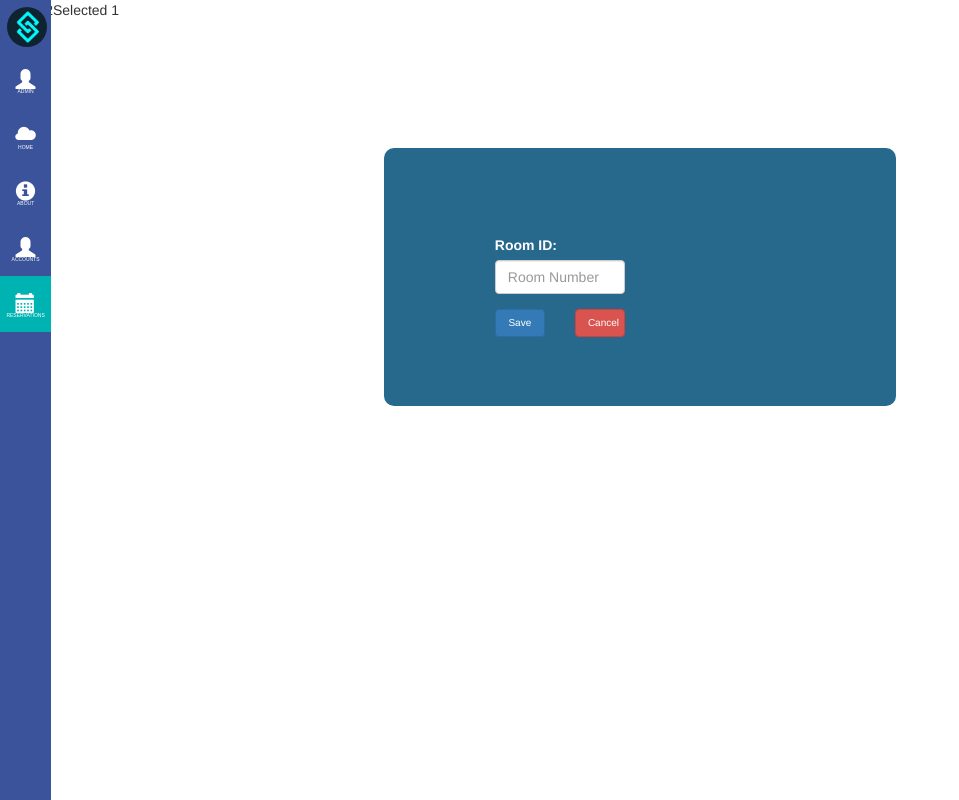
After one commit to Group1Systmad/Room_Reservation_System, a PHP site: page /addroomlist.php in a window 1280 px wide. The commit adds this page. Shown: the whole page, without its empty margins (0-959 px from the left). Run offline with PHP 8.4, Linux system fonts and the light colour scheme; a user stored in the database is signed in.

Commit message:
Add room function
-Add new table : tbl_roomlist - 1 column only (room_id)

```diff
--- /dev/null
+++ b/addroomlist.php
@@ -0,0 +1,153 @@
+<?php
+session_start();
+?>
+<html>
+<head>
+<!--    <link rel="stylesheet" href="https://maxcdn.bootstrapcdn.com/bootstrap/3.3.7/css/bootstrap.min.css">-->
+<!--    <link rel="stylesheet" href="bootstrap.css" type="text/css">-->
+<!--    <link rel="stylesheet" href="bootstrap.min.css" type="text/css">-->
+    <link rel="stylesheet" href="css/bootstrap.min.css">
+    <link rel="stylesheet" href="bren/side_bar.css" type="text/css">
+    <link rel="stylesheet" href="mika/about.css" type="text/css">
+<title>Reservations' List</title>
+<style>
+    .table{
+        width: 30%;
+        margin: 0 auto;
+    }
+    .container{
+        width: 40%;
+        background: #27698d;
+        margin: 0 auto;
+        margin-top: 10%;
+        padding: 20px;
+        border-radius: 10px;
+    }
+    .child{
+        width: 70%;
+        margin: 0 auto;
+        margin-top: 10%;
+        padding: 20px;
+        display: flex;
+        flex-flow: column;
+    }
+    .btn{
+        width: 100%;
+    }
+    label{
+        color: #fff;
+    }
+    .headers{
+        text-align: center;
+        font-size: medium;
+    }
+    td{
+        font-size: small;
+    }
+    .glyphicon-remove{
+        color: #ff572d;
+        font-size: medium;
+    }
+    .glyphicon-pencil,.glyphicon-floppy-disk{
+        font-size: medium;
+    }
+    .table_cell{
+        background: transparent;
+        border: none;
+        text-align: center;
+    }
+    <?php echo ($_SESSION["count"]==2) ? $_SESSION["classname"].'{background:white;border:1px solid;}' : ''?>
+    #room_id{
+        width: 50px;
+    }
+    #emp_id{
+        width: 80px;
+    }
+    .save{
+        padding: 0 0;
+
+    }
+</style>
+<script type="text/javascript">
+
+        function logout()
+        {
+	     var confirmdel = confirm("Confirm Log Out?");
+
+	     if (confirmdel==true)
+	     {
+	     	return true;
+	     }
+	     else
+	     {
+	     	return false;
+	     }
+        }
+
+     function openaccNav() {
+             document.getElementById("myAccountnav").style.width = "250px";
+             document.getElementById("myAccountnav").style.border = "1px solid black";
+}
+        function closeaccNav() {
+            document.getElementById("myAccountnav").style.width = "0";
+            document.getElementById("myAccountnav").style.border = "none";
+}
+</script>
+</head>
+<body>
+
+<?php
+if (isset($_SESSION["count"])){
+    echo "Count: ".$_SESSION["count"];
+    echo "Selected ".$_SESSION["selected"];
+}else{
+    echo "Session is not set";
+}
+?>
+
+<div class="sidebar">
+    <ul>
+        <li> <img src ='logo3.png' style="width: 78%; border-radius: 100%; margin-left: 7px; margin-top: 7px; margin-bottom: 5px"></li>
+        <li><a onclick="return openaccNav()"><span class="glyphicon glyphicon-user"></span><span class="menu_label">Admin</span></a></li>
+        <li><a href="homepage.php"><span class="glyphicon glyphicon-cloud"></span><span class="menu_label">Home</span></a></li>
+        <li><a href="aboutusadmin.php" ><span class="glyphicon glyphicon-info-sign" ></span><span class="menu_label">About</span></a></li>
+        <li><a href="employees.php"><span class="glyphicon glyphicon-user"></span><span class="menu_label">Accounts</span></a></li>
+        <li><div class="selected"><a href="schedtable.php"><span class="glyphicon glyphicon-calendar"></span><span class="menu_label">Reservations</span></a></div></li>
+    </ul>
+</div>
+
+<div class="container">
+        <form class="form_container" name="addroomlist" method="post" action="addroom.php">
+            <div class="child">
+            <div class="form-group row">
+                <div class="col-md-6">
+                    <label for="txtrid">Room ID:</label>
+                    <input class="form-control" type="text" name="txtrid" id="txtrid" placeholder="Room Number">
+                </div>
+            </div>
+
+            <div class="form-group row">
+
+                <div class="col-md-3">
+                    <input class="btn btn-primary" type="submit" value="Save">
+                </div>
+                <div class="col-md-3">
+                    <input class="btn btn-danger" type="submit" value="Cancel">
+                </div>
+
+            </div>
+        </form>
+
+</div>
+
+</div>
+            <?php
+        if ($_SESSION['same']==true){
+            echo '<script type="text/javascript" language="JavaScript">';
+            echo 'alert("Room already exists. Input another room ID")';
+            echo '</script>';
+            $_SESSION["same"] = false;
+        }
+    ?>
+</body>
+</html>
--- a/homepage.php
+++ b/homepage.php
@@ -36,7 +36,7 @@ session_start();
     <link rel="stylesheet" href="css/bootstrap.min.css">
     <link rel="stylesheet" href="bren/side_bar.css" type="text/css">
     <link rel="stylesheet" href="mika/about.css" type="text/css">
-     <link rel="stylesheet" href="mika/jumbotron.css" type="text/css">
+    <link rel="stylesheet" href="mika/jumbotron.css" type="text/css">
 </head>
 
 <body>
@@ -98,9 +98,11 @@ session_start();
                 $rows = mysqli_num_rows($result);
                 echo $rows . "/10 ";
                 mysqli_close($con);
+                $_SESSION['same'] = false;
                 ?>
             </h1>
             <p>rooms are reserved</p>
+            <a href="addroomlist.php">Add New Room</a>
         </div>
         <div class="table_view col-md-9">
             <table class="table">
--- a/saverec.php
+++ b/saverec.php
@@ -12,7 +12,7 @@ $pass = $_POST['txtPass'];
 $contact = $_POST['txtContactNumber'];
 include 'connect.php';
 
-$SQL = "INSERT INTO employee(Employee_ID,Emp_FN,Emp_LN,Emp_Address,Emp_Age,Emp_Department,Emp_Email,Emp_Gender,Emp_CNumber)VALUES('$idno','$fn','$ln','$add','$age','$dept','$email','$gen','$contact')";
+$SQL = "INSERT INTO employee(Employee_ID,Emp_FN,Emp_LN,Emp_Address,Emp_Age,Emp_Department,Emp_Email,Emp_Gender,Emp_CNumber) VALUES('$idno','$fn','$ln','$add','$age','$dept','$email','$gen','$contact')";
 $SQL2 = "INSERT INTO accounts(Employee_ID,Acc_Uname,Acc_Pass) VALUES('$idno','$uname','$pass')";
 
 mysqli_query($con,$SQL);
```
Also changed, not shown: addroom.php (added, +24 -0 lines).
